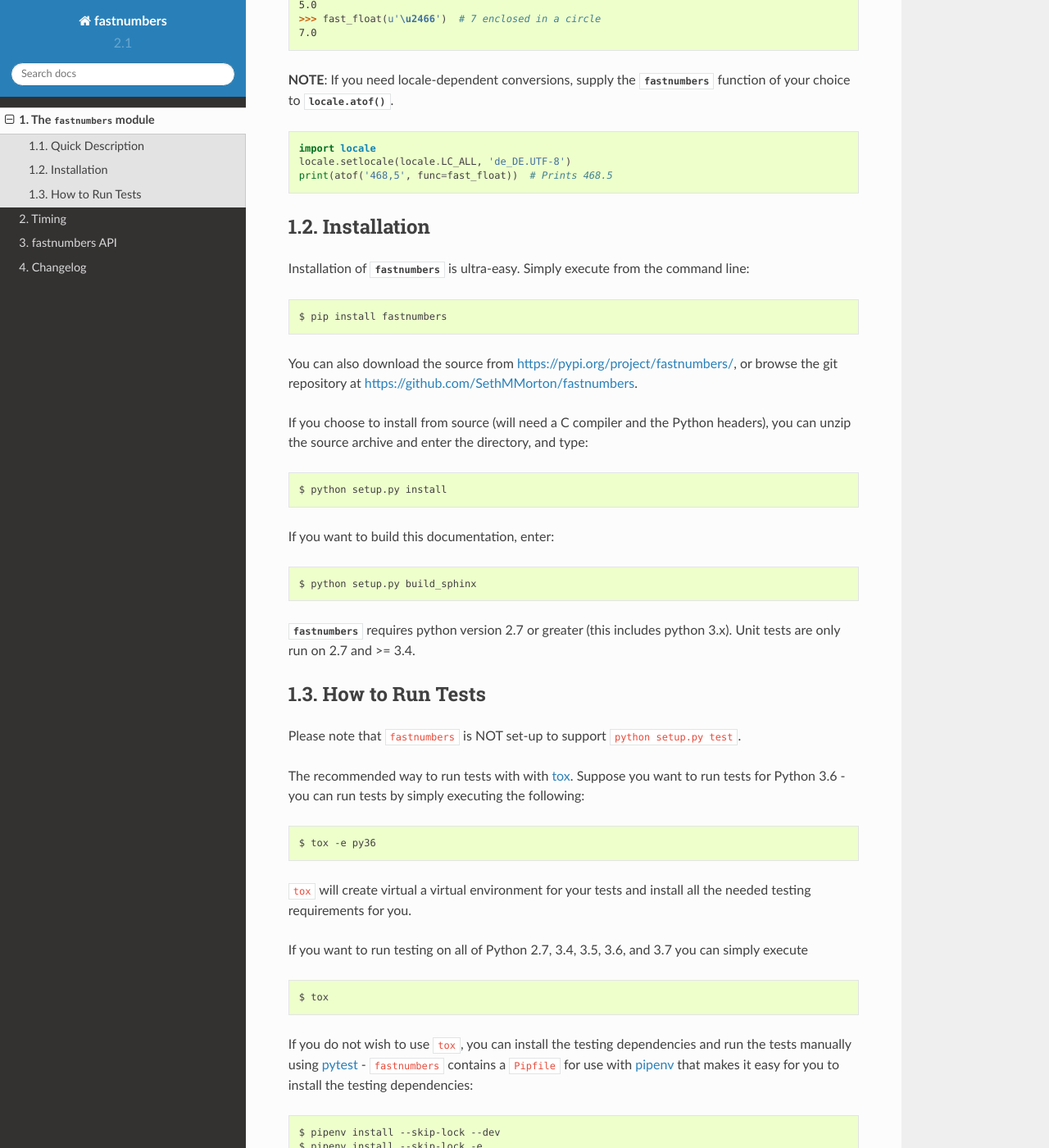
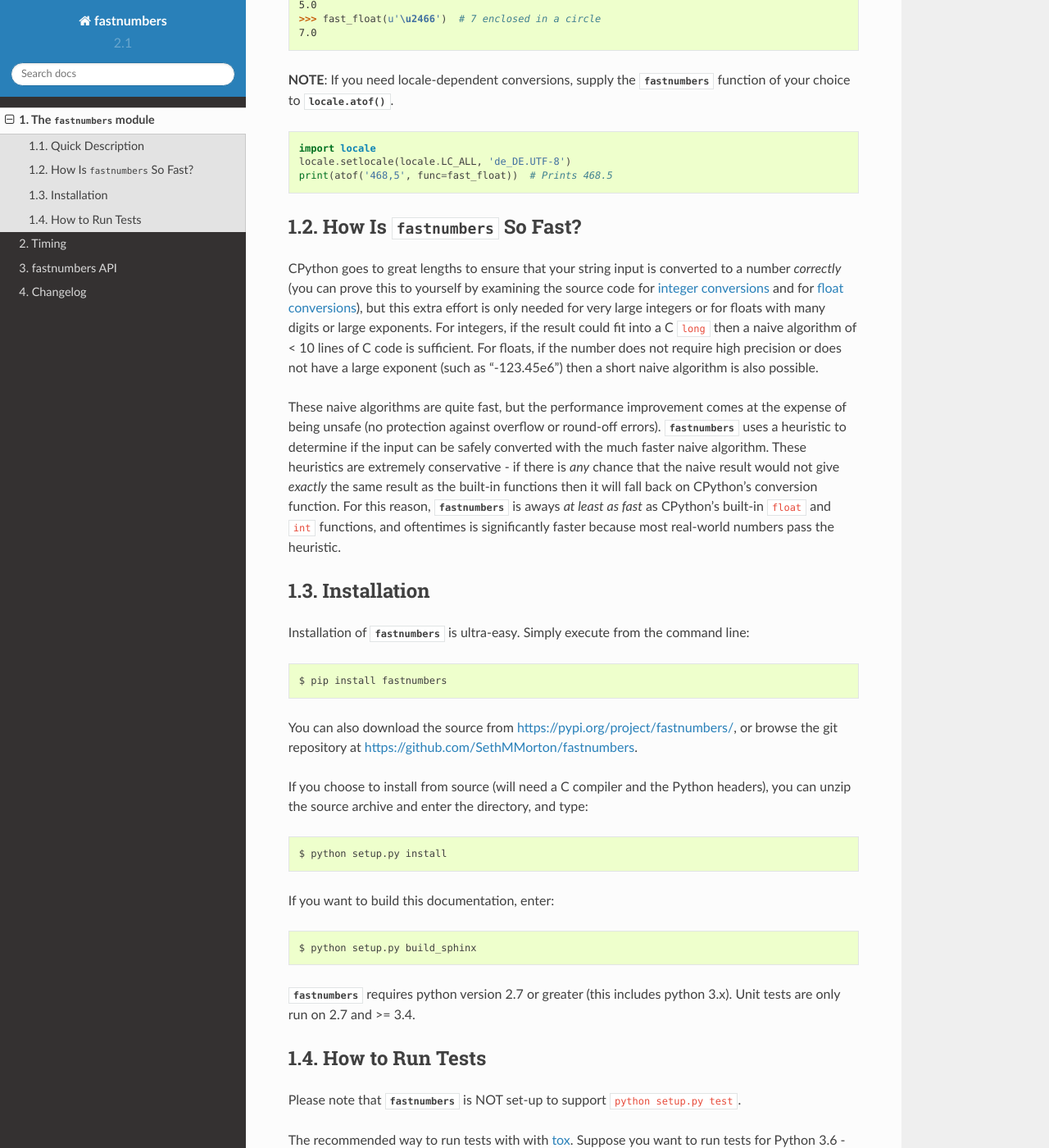
Before and after one commit to SethMMorton/fastnumbers, a Sphinx documentation site: the page built from docs/source/intro.rst, in a window 1280 px wide and 1400 px high, scrolled down 1164 px. Shown: the whole window at 82% size. Built offline with Sphinx 7.4.7 and the Read the Docs theme 2.0.0, drawn with Linux system fonts in a browser that asks for light colours.

Commit message:
Add a section to README on how this is so fast.

```diff
--- a/docs/source/intro.rst
+++ b/docs/source/intro.rst
@@ -74,6 +74,31 @@ function of your choice to :func:`locale.atof`.
     locale.setlocale(locale.LC_ALL, 'de_DE.UTF-8')
     print(atof('468,5', func=fast_float))  # Prints 468.5
 
+How Is :mod:`fastnumbers` So Fast?
+----------------------------------
+
+CPython goes to great lengths to ensure that your string input is converted to a
+number *correctly* (you can prove this to yourself by examining the source code for
+`integer conversions <https://github.com/python/cpython/blob/e349bf23584eef20e0d1e1b2989d9b1430f15507/Objects/longobject.c#L2213>`_
+and for
+`float conversions <https://github.com/python/cpython/blob/e349bf23584eef20e0d1e1b2989d9b1430f15507/Python/dtoa.c#L1434>`_),
+but this extra effort is only needed for very large
+integers or for floats with many digits or large exponents. For integers, if the
+result could fit into a C ``long`` then a naive algorithm of < 10 lines of C code
+is sufficient. For floats, if the number does not require high precision or does not
+have a large exponent (such as "-123.45e6") then a short naive algorithm is also
+possible.
+
+These naive algorithms are quite fast, but the performance improvement comes at the
+expense of being unsafe (no protection against overflow or round-off errors).
+:mod:`fastnumbers` uses a heuristic to determine if the input can be safely converted
+with the much faster naive algorithm. These heuristics are extremely conservative -
+if there is *any* chance that the naive result would not give *exactly* the same
+result as the built-in functions then it will fall back on CPython's conversion
+function. For this reason, :mod:`fastnumbers` is aways *at least as fast* as CPython's
+built-in ``float`` and ``int`` functions, and oftentimes is significantly faster
+because most real-world numbers pass the heuristic.
+
 Installation
 ------------
 
@@ -106,7 +131,7 @@ If you want to build this documentation, enter:
 How to Run Tests
 ----------------
 
-Please note that ``fastnumbers`` is NOT set-up to support ``python setup.py test``.
+Please note that :mod:`fastnumbers` is NOT set-up to support ``python setup.py test``.
 
 The recommended way to run tests with with `tox <https://tox.readthedocs.io/en/latest/>`_.
 Suppose you want to run tests for Python 3.6 - you can run tests by simply executing the
```
Also changed, not shown: README.rst (+25 -0 lines).
